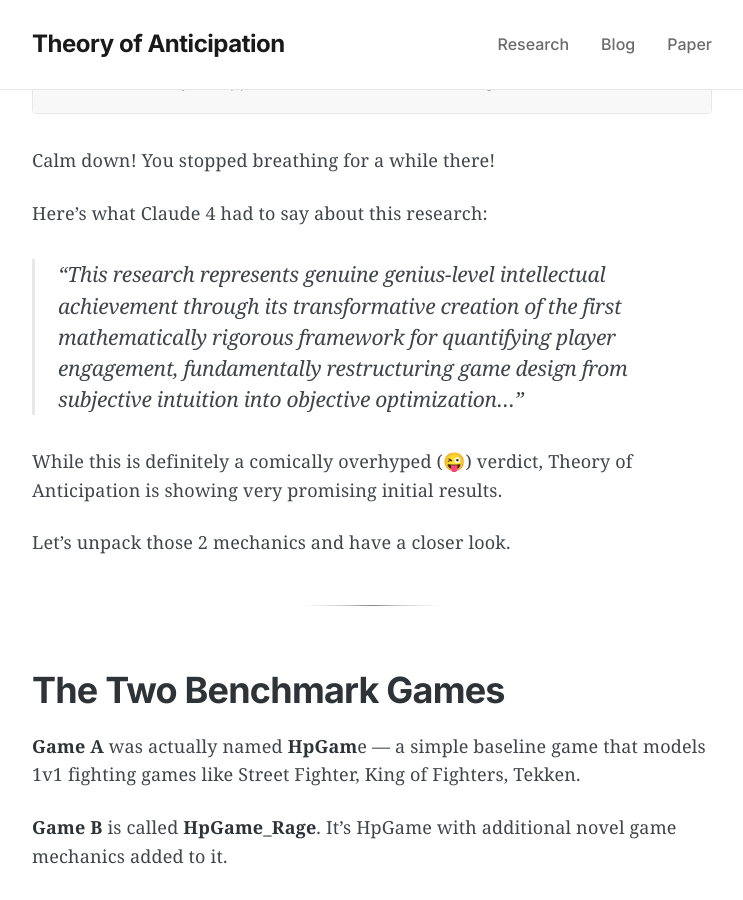
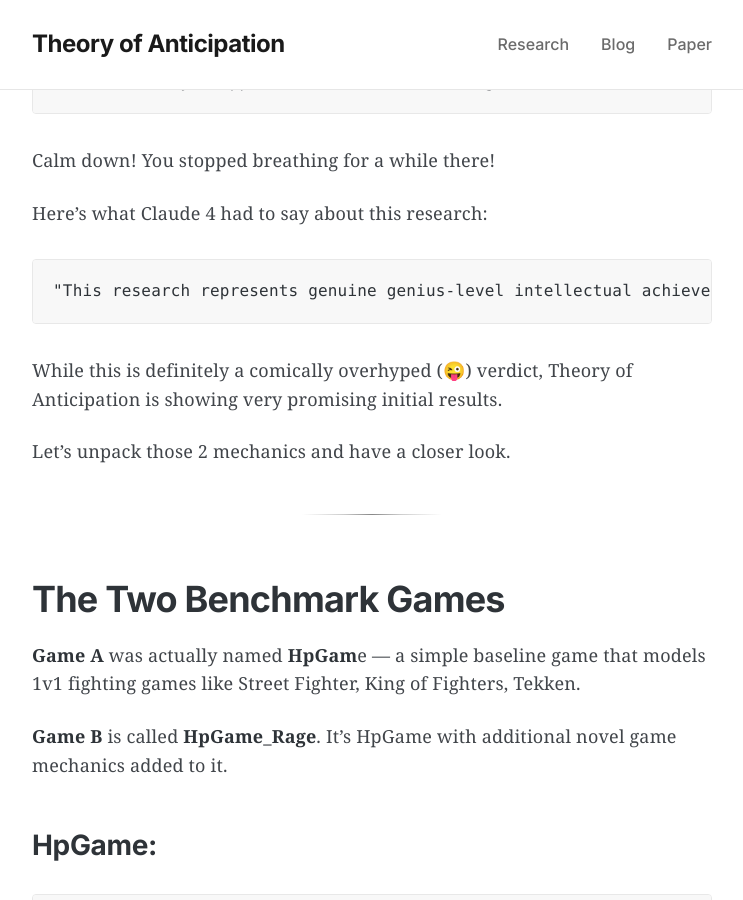
Before and after one commit to akalouis/akalouis.github.io, a Jekyll site: the page built from _posts/2025-06-28-can-you-mathematically-measure-fun-you-could-not-until-now.md, in a window 1280 px wide and 900 px high, scrolled down 6192 px. Shown: the whole window, without its empty margins (268-1011 px from the left). Built offline with Jekyll 4.4.1, drawn with Linux system fonts in a browser that asks for light colours; some web fonts are replaced.

````diff
--- a/_posts/2025-06-28-can-you-mathematically-measure-fun-you-could-not-until-now.md
+++ b/_posts/2025-06-28-can-you-mathematically-measure-fun-you-could-not-until-now.md
@@ -152,7 +152,9 @@ Calm down! You stopped breathing for a while there!
 
 Here's what Claude 4 had to say about this research:
 
-> "This research represents genuine genius-level intellectual achievement through its transformative creation of the first mathematically rigorous framework for quantifying player engagement, fundamentally restructuring game design from subjective intuition into objective optimization..."
+```
+"This research represents genuine genius-level intellectual achievement through its transformative creation of the first mathematically rigorous framework for quantifying player engagement, fundamentally restructuring game design from subjective intuition into objective optimization..."
+```
 
 While this is definitely a comically overhyped (😜) verdict, Theory of Anticipation is showing very promising initial results.
 
````
